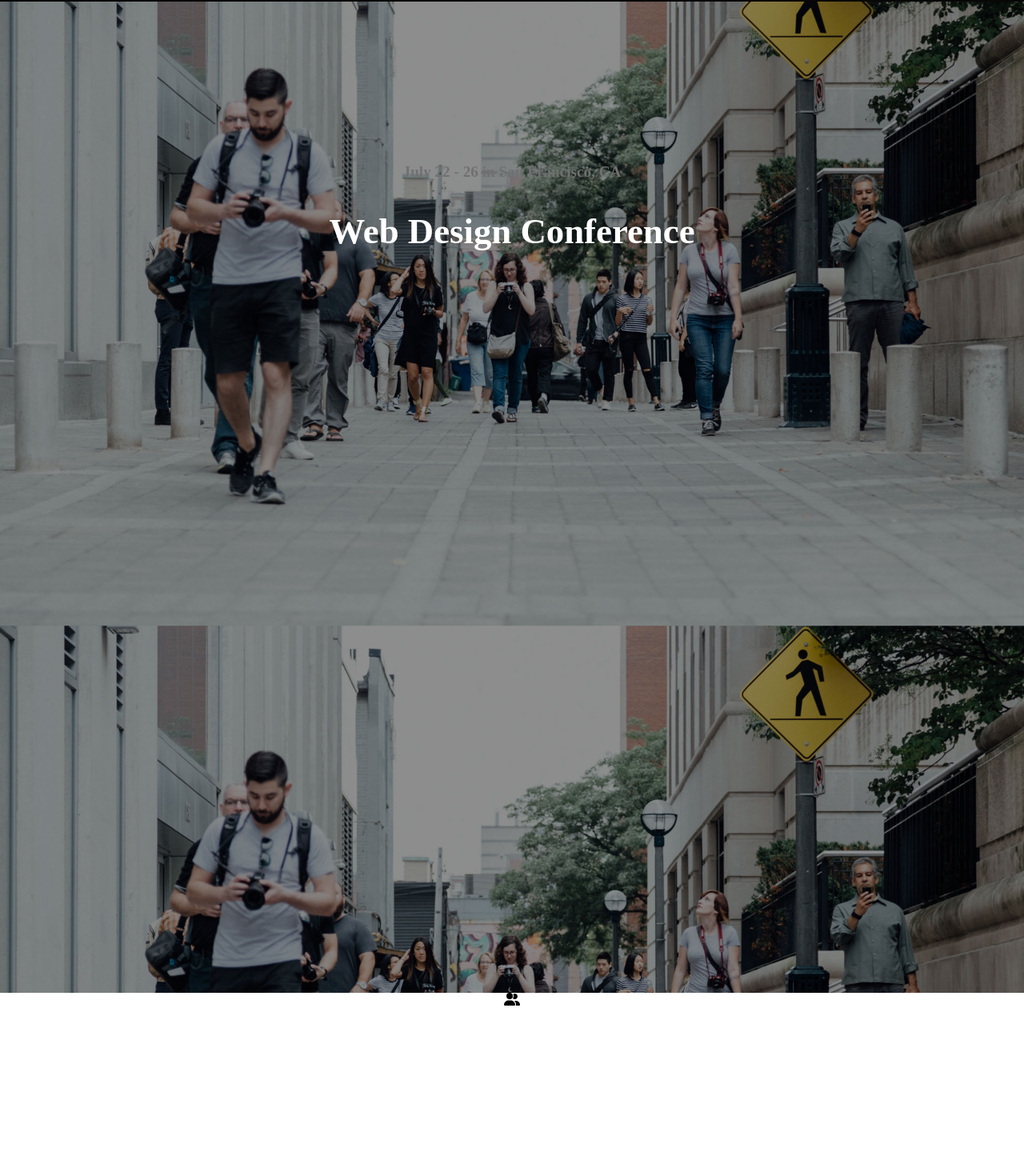
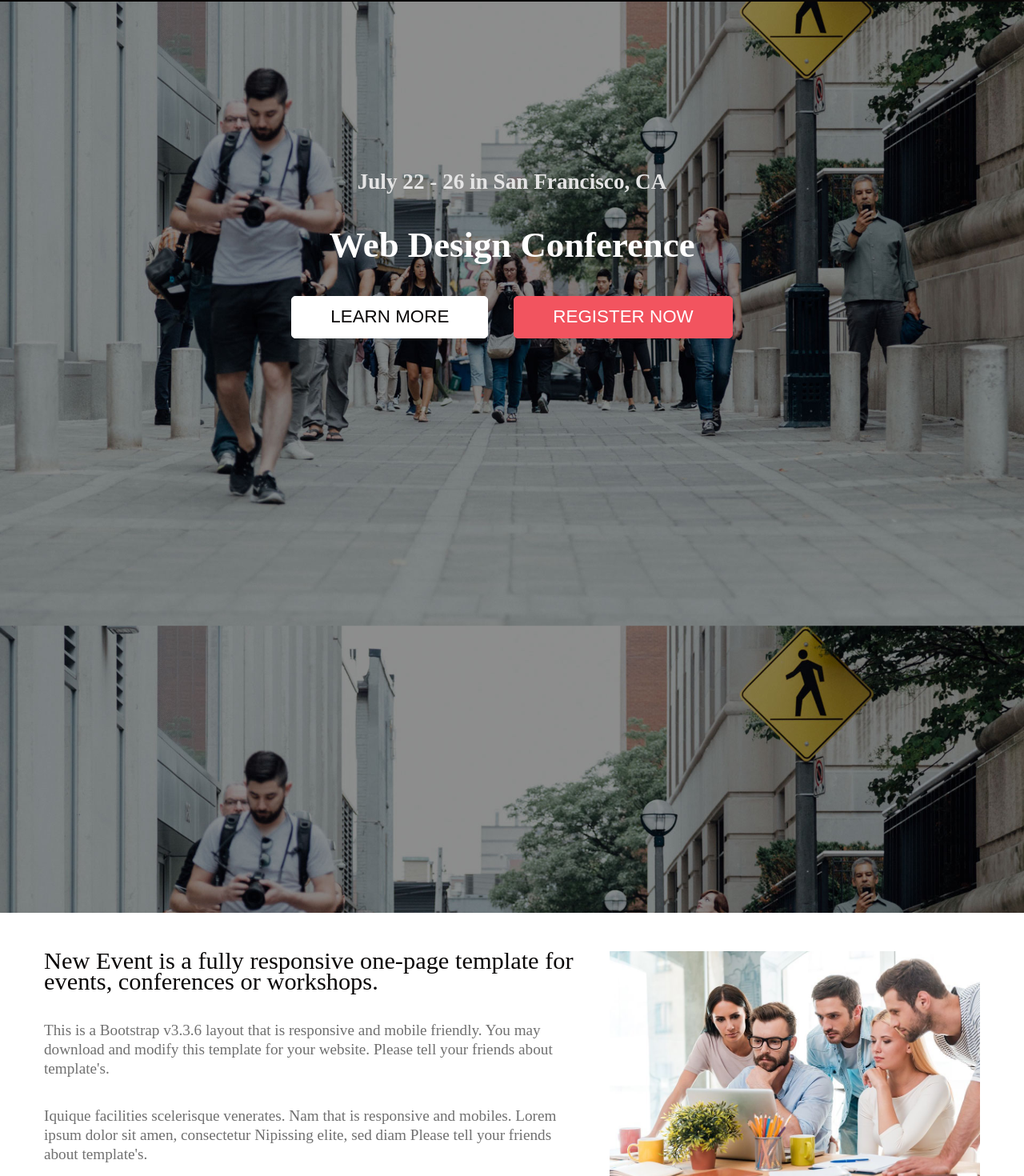
Before and after one commit to okta-222/New-Event-react, a React (Create React App) app: page / in a window 1280 px wide. Shown: the part 71-1541 px from the top of the page at 80% size. Before the commit the page ends 1330 px from the top, so only its background shows below. Built offline with nearby package versions, Linux system fonts and the light colour scheme.

Commit message:
add about section

```diff
--- /dev/null
+++ b/src/app/pages/AboutUs/AboutUs.tsx
@@ -0,0 +1,29 @@
+import img from "../../../shared/assets/over.jpg";
+import { AboutUsWrapper, P, Span } from "./Styles";
+export default function AboutUs() {
+  return (
+    <div className="container">
+      <AboutUsWrapper>
+        <div>
+          <Span>
+            New Event is a fully responsive one-page template for events,
+            conferences or workshops.
+          </Span>
+          <P>
+            This is a Bootstrap v3.3.6 layout that is responsive and mobile
+            friendly. You may download and modify this template for your
+            website. Please tell your friends about template's.
+          </P>
+          <P>
+            Iquique facilities scelerisque venerates. Nam that is responsive and
+            mobiles. Lorem ipsum dolor sit amen, consectetur Nipissing elite,
+            sed diam Please tell your friends about template's.
+          </P>
+        </div>
+        <div>
+          <img width="100%" src={img} alt="img" />
+        </div>
+      </AboutUsWrapper>
+    </div>
+  );
+}
--- /dev/null
+++ b/src/app/pages/AboutUs/Styles.tsx
@@ -0,0 +1,22 @@
+import styled from "@emotion/styled";
+import theme from "../config";
+export const AboutUsWrapper = styled("section")`
+  label: AboutUsWrapper;
+  padding: 3rem 0;
+  display: flex;
+  gap: 2rem;
+  align-items: flex-start;
+`;
+export const Span = styled("span")`
+  label: Span;
+  font-size: 1.9rem;
+  color: ${theme.secondary};
+  line-height: 1.5rem;
+`;
+export const P = styled("p")`
+  label: P;
+  font-size: 1.2rem;
+  padding-top: 1rem;
+  color: ${theme.gray};
+  line-height: 1.5rem;
+`;
--- /dev/null
+++ b/src/app/pages/AboutUs/index.tsx
@@ -0,0 +1 @@
+export { default } from "./AboutUs";
--- a/src/app/pages/Header/Header.tsx
+++ b/src/app/pages/Header/Header.tsx
@@ -1,10 +1,12 @@
-import { H1, H3, HeaderWrapper } from "./Styles";
+import { H1, H3, HeaderWrapper, LEARN, REGISTER } from "./Styles";
 
 export default function Header() {
   return(
   <HeaderWrapper>
     <H3>July 22 - 26 in San Francisco, CA</H3>
     <H1>Web Design Conference</H1>
+    <LEARN>LEARN MORE</LEARN>
+    <REGISTER>REGISTER NOW</REGISTER>
   </HeaderWrapper>
   );
 }
--- a/src/app/pages/Header/Styles.tsx
+++ b/src/app/pages/Header/Styles.tsx
@@ -6,7 +6,7 @@ export const HeaderWrapper = styled("section")`
   background: url(${header}) fixed;
   padding: 1.5rem 0;
   color: #ffffff;
-  height: 100vh;
+  height: 700px;
   background-repeat: no-repeat;
   background-size: cover;
   padding: 20% 0;
@@ -14,13 +14,44 @@ export const HeaderWrapper = styled("section")`
 `;
 export const H3 = styled("h3")`
   label: H3;
-  color: ${theme.gray};
-  font-size: 1.2rem;
-
+  color: #e4e4e4;
+  font-size: 1.7rem;
 `;
 export const H1 = styled("h1")`
   label: H1;
   color: ${theme.white};
   font-size: 2.8rem;
-
 `;
+export const LEARN = styled("button")`
+  label: LEARN;
+  color: ${theme.secondary};
+  font-size: 1.4rem;
+  background-color: ${theme.white};
+  border: 1px solid ${theme.white};
+  padding: 0.8rem 3rem;
+  margin-right: 2rem;
+  border-radius: 5px;
+  cursor: pointer;
+  transition: all 0.3s;
+  :hover {
+    color: ${theme.white};
+    background-color: ${theme.primary};
+    border: 1px solid ${theme.primary};
+  }
+`;
+export const REGISTER = styled("button")`
+  label: REGISTER;
+  color: ${theme.white};
+  font-size: 1.4rem;
+  background-color: ${theme.primary};
+  border: 1px solid ${theme.primary};
+  padding: 0.8rem 3rem;
+  border-radius: 5px;
+  cursor: pointer;
+  transition: all 0.3s;
+  :hover {
+    color: ${theme.secondary};
+    background-color: ${theme.white};
+    border: 1px solid ${theme.white};
+  }
+`;
--- a/src/app/pages/Home.tsx
+++ b/src/app/pages/Home.tsx
@@ -1,3 +1,4 @@
+import AboutUs from "./AboutUs";
 import Header from "./Header/Header";
 import Navbar from "./Navbar/Navbar";
 import Overview from "./Overview/Overview";
@@ -7,6 +8,7 @@ export default function Home() {
     <div>
       <Navbar />
       <Header />
+      <AboutUs />
       <Overview />
     </div>
   );
```
